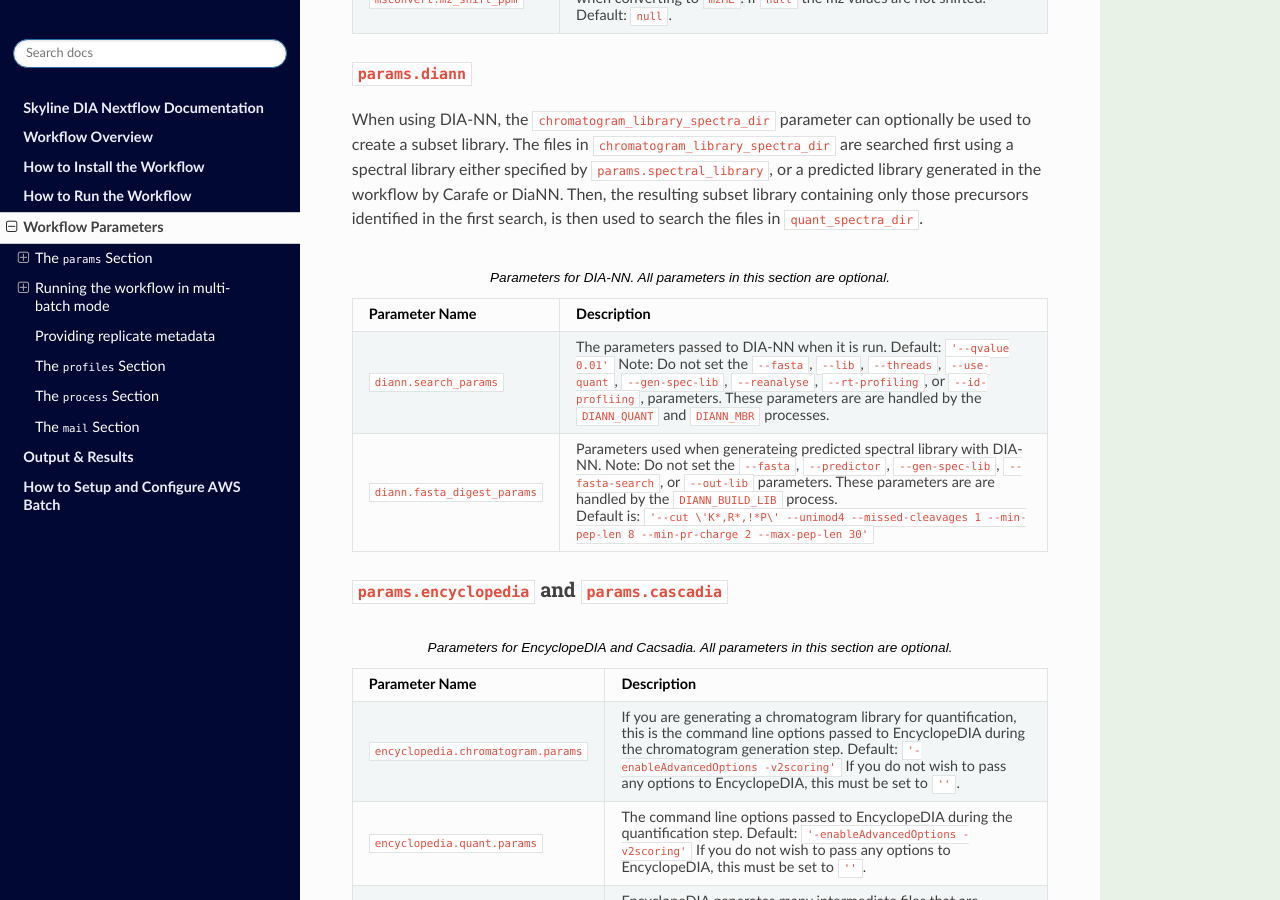
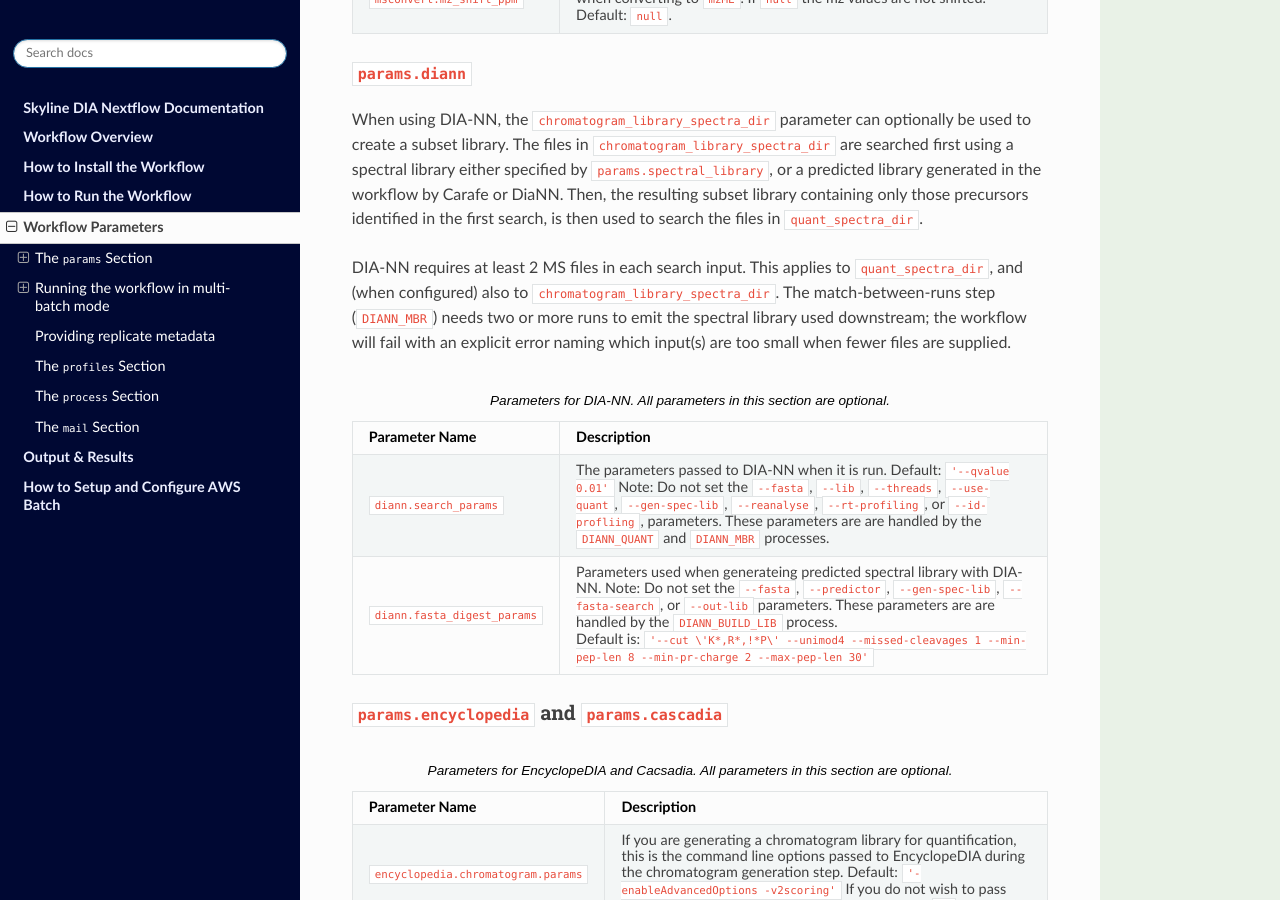
Before and after one commit to mriffle/nf-skyline-dia-ms, a Sphinx documentation site: the page built from docs/source/workflow_parameters.rst, in a window 1280 px wide and 900 px high, scrolled down 4835 px. Built offline with Sphinx 7.4.7 and the Read the Docs theme 3.1.0, drawn with Linux system fonts in a browser that asks for light colours.

Commit message:
give informative error message with diann with 1 spectral file

```diff
--- a/docs/source/workflow_parameters.rst
+++ b/docs/source/workflow_parameters.rst
@@ -195,6 +195,11 @@
 When using DIA-NN, the ``chromatogram_library_spectra_dir`` parameter can optionally be used to create a subset library.
 The files in ``chromatogram_library_spectra_dir`` are searched first using a spectral library either specified by ``params.spectral_library``, or a predicted library generated in the workflow by Carafe or DiaNN.
 Then, the resulting subset library containing only those precursors identified in the first search, is then used to search the files in ``quant_spectra_dir``.
+
+DIA-NN requires at least 2 MS files in each search input.
+This applies to ``quant_spectra_dir``, and (when configured) also to ``chromatogram_library_spectra_dir``.
+The match-between-runs step (``DIANN_MBR``) needs two or more runs to emit the spectral library used downstream;
+the workflow will fail with an explicit error naming which input(s) are too small when fewer files are supplied.
 
 .. list-table:: Parameters for DIA-NN. All parameters in this section are optional.
    :widths: 20 80
```
Also changed, not shown: 2 other files.
